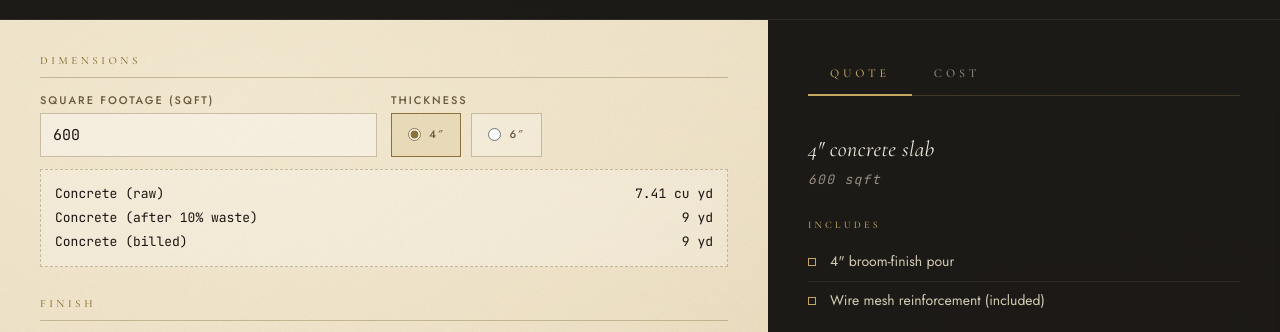
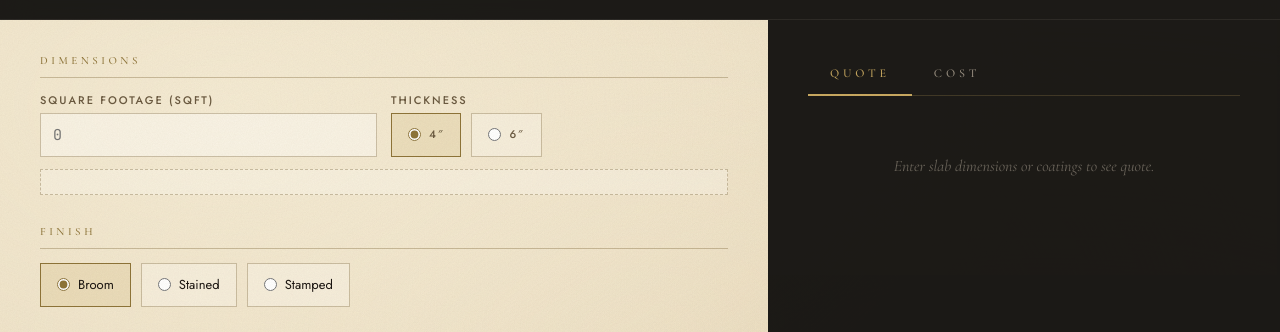
Before and after one commit to JUVivid/Vivid-Outdoor-Living-Concrete-Pricing-Tool, a plain HTML site: page index.html in a window 1280 px wide. Shown: the part 69-401 px from the top of the page. Drawn offline with nearby package versions, Linux system fonts and the light colour scheme.

Commit message:
Add files via upload

```diff
--- a/index.html
+++ b/index.html
@@ -416,7 +416,7 @@ header p {
         <div class="field-row">
           <div class="field">
             <label for="sqft">Square footage (sqft)</label>
-            <input type="number" id="sqft" min="0" step="1" value="600">
+            <input type="number" id="sqft" min="0" step="1" value="" placeholder="0">
           </div>
           <div class="field">
             <label>Thickness</label>
@@ -499,7 +499,7 @@ header p {
 // ═══════════════════════════════════════════════════════════════════════════
 
 const PRICES = {
-  markup:           0.25,    // 25% markup applied to total cost → quote price
+  markup:           0.20,    // 20% markup applied to total cost → quote price
   minimum_dollars:  3500,    // base-pour floor: covers up to 5 yd of concrete
   minimum_yards:    5,       // per-yard adders bill on max(waste_yards, this)
 
```
